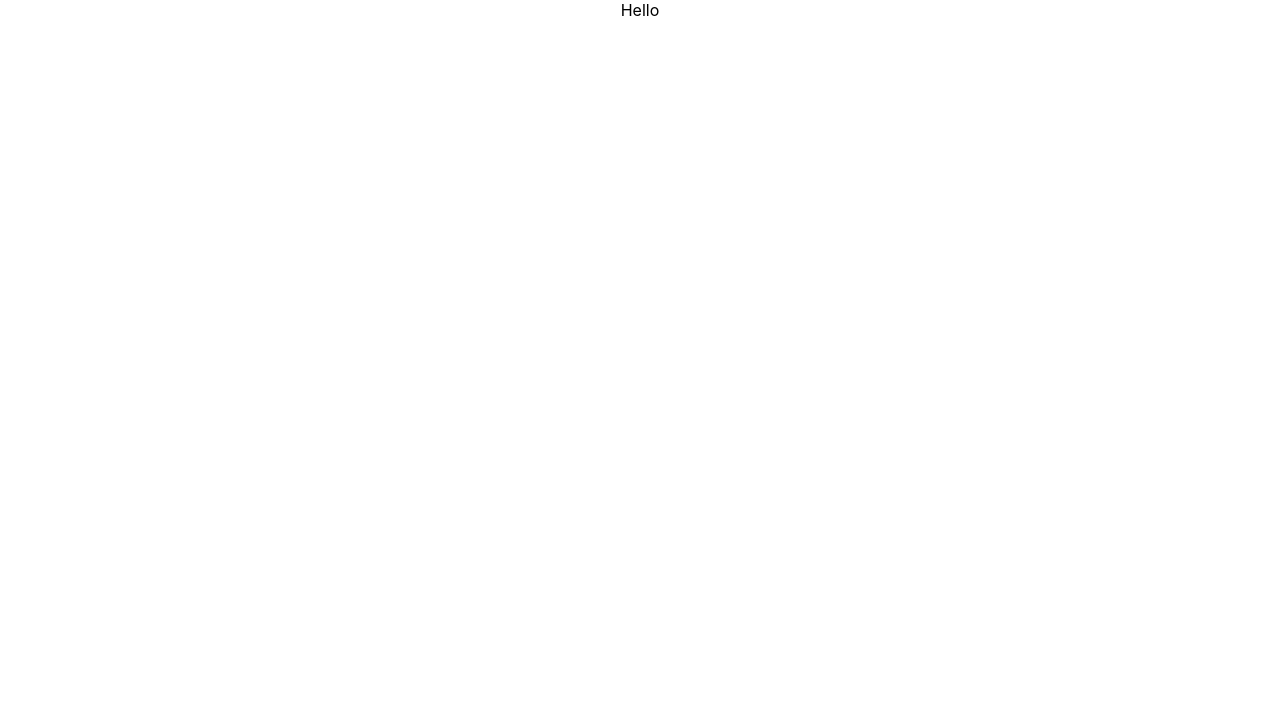
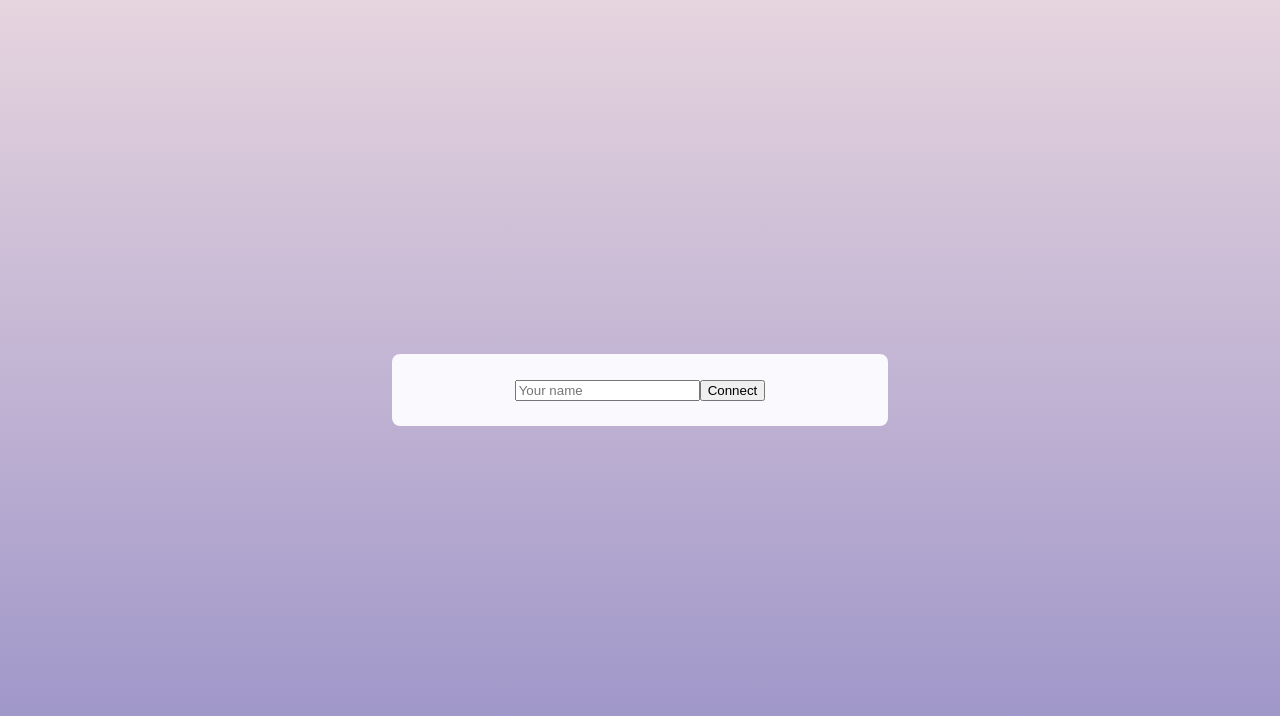
Before and after one commit to NastassiaMikhalenka/chatapp, a React (Create React App) app: page / in a window 1280 px wide. Shown: the top 716 px of the page. Built offline with nearby package versions, Linux system fonts and the light colour scheme.

Commit message:
add form

```diff
--- a/src/App.js
+++ b/src/App.js
@@ -1,9 +1,11 @@
 import './App.css';
+import {Form} from "./components/form";
+
 
 function App() {
     return (
         <div className="App">
-            Hello
+            <Form/>
         </div>
     );
 }
--- /dev/null
+++ b/src/components/form.jsx
@@ -0,0 +1,84 @@
+import React, {useRef, useState} from "react";
+import styles from './form.module.css';
+
+
+export const Form = () => {
+    const [messages, setMessages] = useState([]);
+    const [value, setValue] = useState('');
+    const socket = useRef();
+    const [connected, setConnected] = useState(false);
+    const [userName, setUserName] = useState('');
+
+
+    const sendMessage = async () => {
+        const message = {
+            userName,
+            message: value,
+            id: Date.now(),
+            event: 'message',
+        }
+
+        socket.current.send(JSON.stringify(message));
+        setValue('')
+    }
+
+    const connect = () => {
+        socket.current = new WebSocket('ws://young-headland-51523.herokuapp.com/')
+        socket.current.onopen = () => {
+            setConnected(true)
+            const message = {
+                event: 'connection',
+                userName,
+                id: Date.now()
+            }
+            socket.current.send(JSON.stringify(message));
+            console.log('socket.current.onOpen')
+        }
+        socket.current.onmessage = (e) => {
+            const message = JSON.parse(e.data)
+            setMessages(prev => [...prev, message])
+            console.log('socket.current.onMessage')
+        }
+        socket.current.onclose = () => {
+            console.log('socket.current.onClose')
+        }
+        socket.current.onerror = () => {
+            console.log('socket.current.onError')
+        }
+    }
+
+    if (!connected) {
+        return (
+            <div className={styles.wrapper}>
+                <div className={styles.frame}>
+                    <input type={'text'}
+                           placeholder={'Your name'}
+                           value={userName} onChange={e =>
+                        setUserName(e.target.value)}/>
+                    <button onClick={connect}>Connect</button>
+                </div>
+            </div>
+        )
+    }
+
+    return (
+        <div className={styles.wrapperChat}>
+            <div className={styles.frame}>
+                <div>
+                    {messages.map(mess =>
+                        <div key={mess.id}>
+                            {mess.event === 'connection'
+                                ? <div>Пользователь {mess.userName} подключился</div>
+                                : <div className={mess.id}>{mess.userName}: {mess.message}</div>
+                            }
+                        </div>
+                    )}
+                </div>
+                <div>
+                    <input type={'text'} value={value} onChange={e => setValue(e.target.value)}/>
+                    <button onClick={sendMessage}>Add</button>
+                </div>
+            </div>
+        </div>
+    )
+}
--- /dev/null
+++ b/src/components/form.module.css
@@ -0,0 +1,24 @@
+.wrapper {
+    display: flex;
+    align-items: center;
+    justify-content: center;
+    min-height: 90vh;
+    padding: 30px 0;
+}
+
+.frame {
+    max-width: 430px;
+    background: #F9F9FE;
+    border-radius: 8px;
+    padding: 25px 33px;
+    width: 96%;
+}
+
+
+.wrapperChat {
+    display: flex;
+    align-items: center;
+    justify-content: center;
+    height: 90vh;
+    padding: 30px 0;
+}
--- a/src/index.css
+++ b/src/index.css
@@ -5,6 +5,9 @@ body {
     sans-serif;
   -webkit-font-smoothing: antialiased;
   -moz-osx-font-smoothing: grayscale;
+  padding: 0;
+  background: linear-gradient(180deg, #E6D4DE 0%, #9890C7 100%) no-repeat;
+  min-height: 100vh;
 }
 
 code {
```
